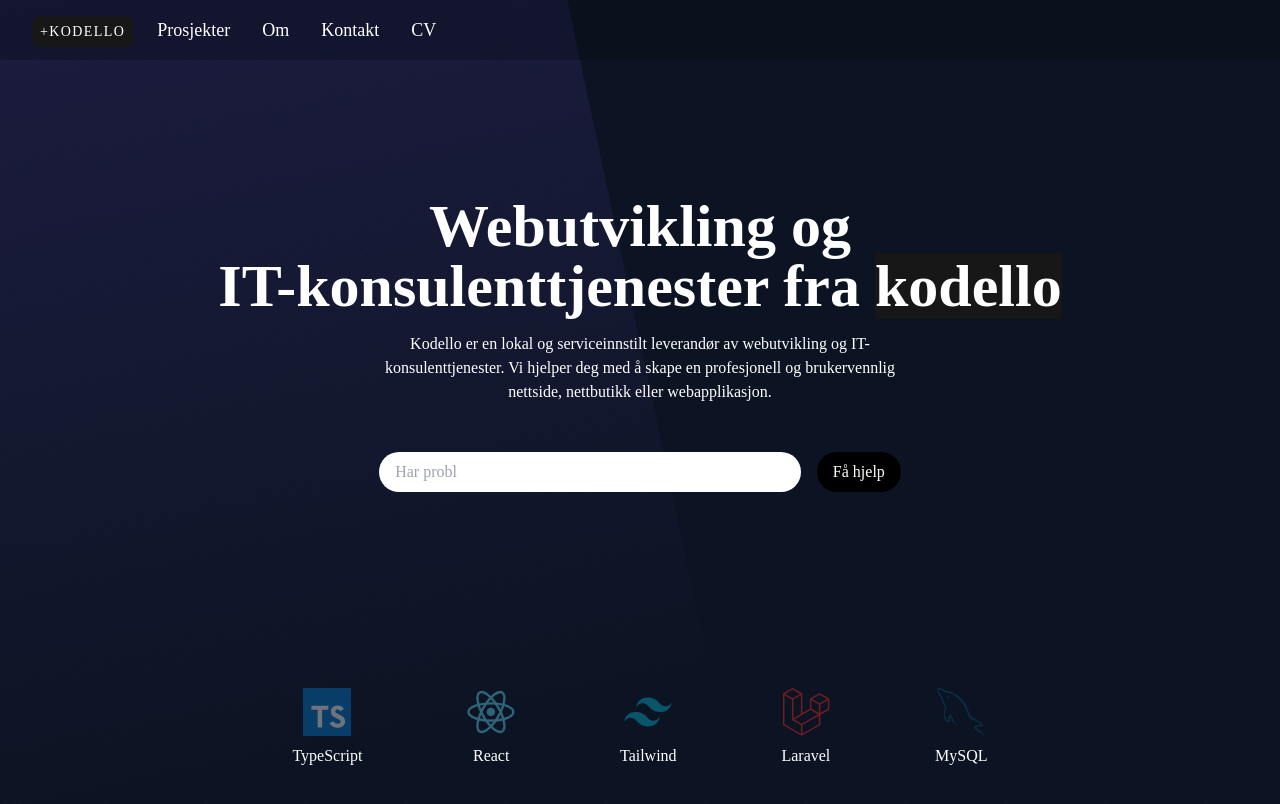
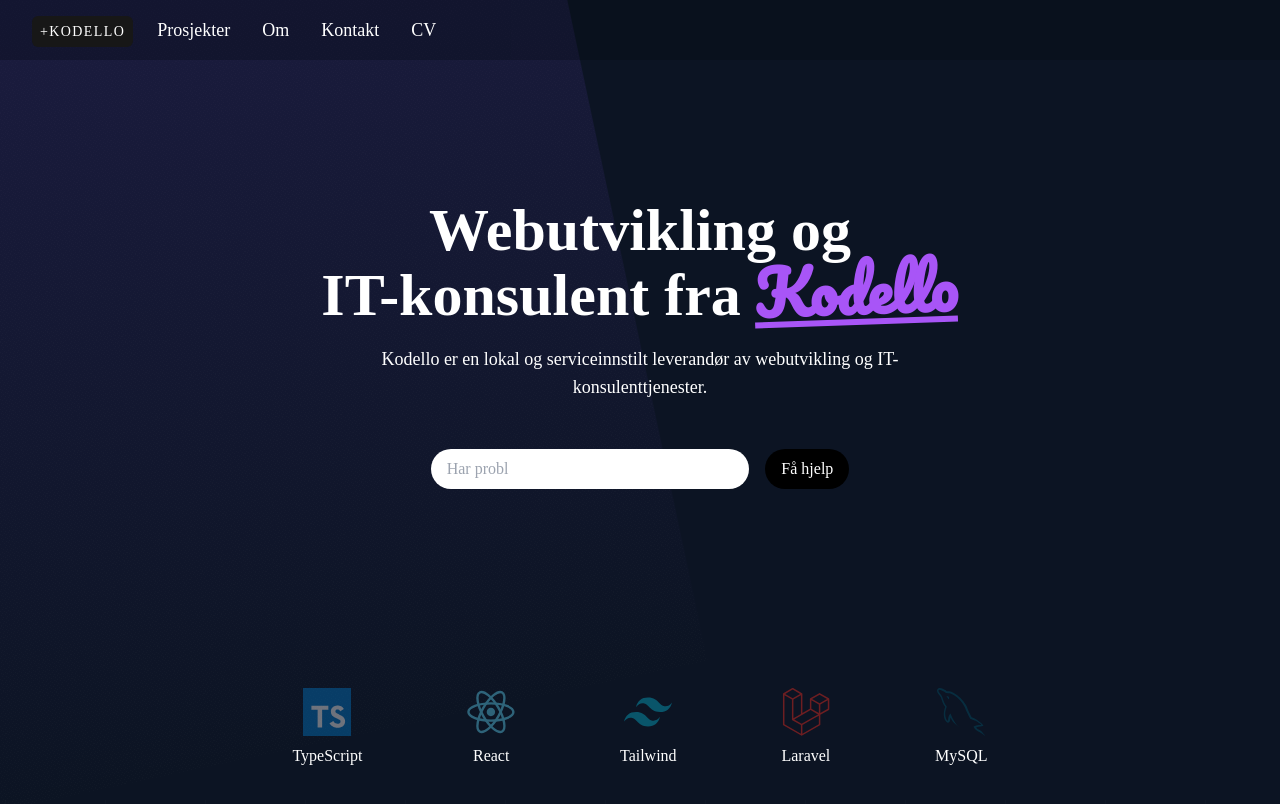
Before and after one commit to kimrm/kimrune, a Next.js app: page / in a window 1280 px wide. Shown: the top 804 px of the page. Built offline with nearby package versions, Linux system fonts and the light colour scheme; a web font is replaced by a local one.

Commit message:
refactor

```diff
--- a/app/components/Hero.tsx
+++ b/app/components/Hero.tsx
@@ -1,6 +1,8 @@
+"use client";
 import React from "react";
 import StackIcons from "./stackIcons/StackIcons";
 import QuickContact from "./quickContact/QuickContact";
+import { motion } from "motion/react";
 
 export default function Hero() {
   return (
@@ -9,15 +11,26 @@ export default function Hero() {
         <div className="from-[#6B45D5]/20 to-[#D9D9D9]/0 w-2/3 left-0 top-0 absolute z-0 h-[1000px] -rotate-12 -translate-x-60 -translate-y-60 bg-gradient-to-b">
           <div className="bg-static w-full h-full absolute z-0"></div>
         </div>
-        <div className="text-center z-10">
-          <h1 className="text-6xl font-extrabold">
-            Webutvikling og<br></br>IT-konsulenttjenester fra{" "}
-            <span className="bg-neutral-900">kodello</span>
+        <div className="text-center z-10 px-4">
+          <h1 className="text-4xl md:text-6xl font-extrabold">
+            Webutvikling og<br></br>IT-konsulent fra{" "}
+            <motion.span
+              initial={{ rotate: 2, x: 2, opacity: 0 }}
+              animate={{ rotate: -2, x: -2, opacity: 1 }}
+              transition={{
+                duration: 0.5,
+                type: "spring",
+                bounce: 0.25,
+                delay: 0.5
+              }}
+              className=" logo text-purple-500 -rotate-2 inline-block underline underline-offset-4"
+            >
+              Kodello
+            </motion.span>
           </h1>
-          <p className="my-4 max-w-prose mx-auto">
+          <p className="my-5 max-w-prose mx-auto text-lg">
             Kodello er en lokal og serviceinnstilt leverandør av webutvikling og
-            IT-konsulenttjenester. Vi hjelper deg med å skape en profesjonell og
-            brukervennlig nettside, nettbutikk eller webapplikasjon.
+            IT-konsulenttjenester.
           </p>
           <div className="mt-12 flex space-x-4 justify-center">
             <QuickContact />
```
